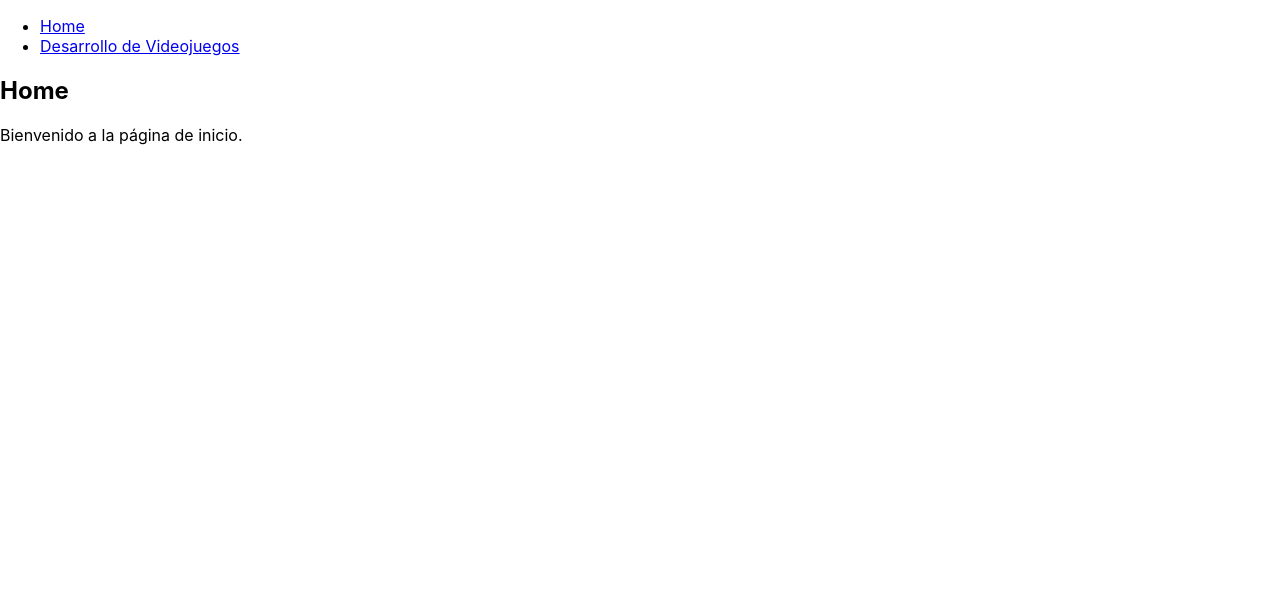
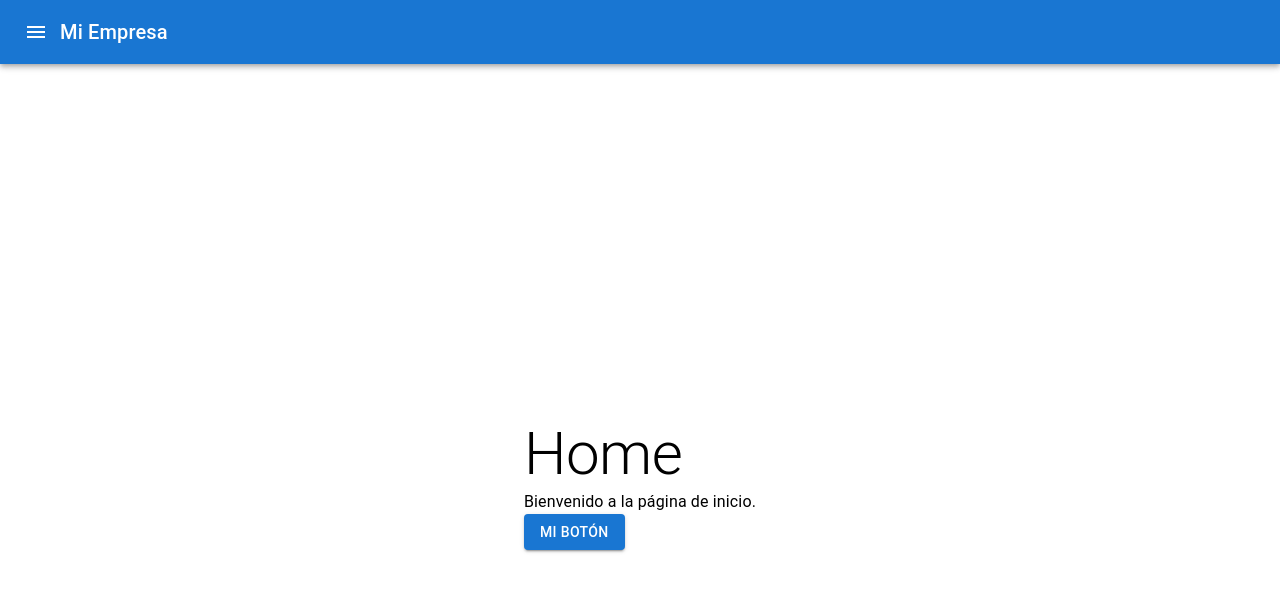
Before and after one commit to Germanovct/empresa-frontend, a React (Create React App) app: page / in a window 1280 px wide. Shown: the top 592 px of the page. Built offline with nearby package versions, Linux system fonts and the light colour scheme.

Commit message:
Navbar con MATERIAL UI

```diff
--- a/package.json
+++ b/package.json
@@ -3,6 +3,10 @@
   "version": "0.1.0",
   "private": true,
   "dependencies": {
+    "@emotion/react": "^11.11.3",
+    "@emotion/styled": "^11.11.0",
+    "@mui/icons-material": "^5.15.6",
+    "@mui/material": "^5.15.6",
     "@testing-library/jest-dom": "^5.17.0",
     "@testing-library/react": "^13.4.0",
     "@testing-library/user-event": "^13.5.0",
--- a/src/App.js
+++ b/src/App.js
@@ -3,6 +3,14 @@ import React from 'react';
 import { BrowserRouter as Router, Route, Routes } from 'react-router-dom';
 import Navbar from './components/Navbar';
 import DesarrolloVideojuegos from './components/DesarrolloVideojuegos';
+import Desarrolloweb from './components/Desarrolloweb';
+import Animacion3d from './components/Animacion3d';
+import Arte3d from './components/Arte3d';
+import Gamedesign from './components/GameDesign';
+import Musica from './components/Musica';
+import Art from './components/ObrasdeArte';
+import Products from './components/ProductsMarca';
+import { Container, Typography, Button } from '@mui/material';
 
 function App() {
   return (
@@ -11,18 +19,34 @@ function App() {
       <Routes>
         <Route path="/" element={<Home />} />
         <Route path="/desarrollo-videojuegos" element={<DesarrolloVideojuegos />} />
+        <Route path="/desarrolloweb" element={<Desarrolloweb />} />
+        <Route path="/animacion-3d" element={<Animacion3d />} />
+        <Route path="/arte-3d" element={<Arte3d />} />
+        <Route path="/gamedesign" element={<Gamedesign />} />
+        <Route path="/musica" element={<Musica />} />
+        <Route path="/art" element={<Art />} />
+        <Route path="/products" element={<Products />} />
       </Routes>
     </Router>
   );
 }
 
-
 const Home = () => {
   return (
-    <div>
-      <h2>Home</h2>
-      <p>Bienvenido a la página de inicio.</p>
-    </div>
+    <Container sx={{ display: 'flex', justifyContent: 'center', alignItems: 'center', height: '100vh' }}>
+      <div>
+        <Typography variant="h2" mt={5}>
+          Home
+        </Typography>
+        <Typography variant="body1">
+          Bienvenido a la página de inicio.
+        </Typography>
+        <Button variant="contained" color="primary" mt={2}>
+          Mi Botón
+        </Button>
+        {/* Agrega aquí más componentes de Material-UI según sea necesario */}
+      </div>
+    </Container>
   );
 };
 
--- a/src/components/Animacion3d.js
+++ b/src/components/Animacion3d.js
@@ -0,0 +1,12 @@
+import React from 'react';
+
+const Animacion3d = () => {
+  return (
+    <div>
+      <h2>Animacion3d</h2>
+      <p>¡Bienvenido a nuestra sección de Animacion3d!</p>
+    </div>
+  );
+};
+
+export default Animacion3d;
--- a/src/components/Arte3d.js
+++ b/src/components/Arte3d.js
@@ -0,0 +1,12 @@
+import React from 'react';
+
+const Arte3d = () => {
+  return (
+    <div>
+      <h2>Arte3d</h2>
+      <p>¡Bienvenido a nuestra sección de Arte3d!</p>
+    </div>
+  );
+};
+
+export default Arte3d;
--- a/src/components/GameDesign.js
+++ b/src/components/GameDesign.js
@@ -0,0 +1,12 @@
+import React from 'react';
+
+const Gamedesign = () => {
+  return (
+    <div>
+      <h2>Game design</h2>
+      <p>¡Bienvenido a nuestra sección de Game design!</p>
+    </div>
+  );
+};
+
+export default Gamedesign;
--- a/src/components/Musica.js
+++ b/src/components/Musica.js
@@ -0,0 +1,12 @@
+import React from 'react';
+
+const Musica = () => {
+  return (
+    <div>
+      <h2>Musica</h2>
+      <p>¡Bienvenido a nuestra sección de Musica!</p>
+    </div>
+  );
+};
+
+export default Musica;
--- a/src/components/Navbar.js
+++ b/src/components/Navbar.js
@@ -1,16 +1,71 @@
 // Navbar.js
 import React from 'react';
+import { AppBar, Toolbar, IconButton, Typography, Button, Menu, MenuItem } from '@mui/material';
+import MenuIcon from '@mui/icons-material/Menu';
 import { Link } from 'react-router-dom';
 
 const Navbar = () => {
+  const [anchorEl, setAnchorEl] = React.useState(null);
+
+  const handleMenuOpen = (event) => {
+    setAnchorEl(event.currentTarget);
+  };
+
+  const handleMenuClose = () => {
+    setAnchorEl(null);
+  };
+
   return (
-    <nav>
-      <ul>
-        <li><Link to="/">Home</Link></li>
-        <li><Link to="/desarrollo-videojuegos">Desarrollo de Videojuegos</Link></li>
-        {/* Agrega más enlaces para otras rutas */}
-      </ul>
-    </nav>
+    <AppBar position="static">
+      <Toolbar>
+        <IconButton
+          size="large"
+          edge="start"
+          color="inherit"
+          aria-label="menu"
+          onClick={handleMenuOpen}
+        >
+          <MenuIcon />
+        </IconButton>
+        <Typography variant="h6" component="div" sx={{ flexGrow: 1 }}>
+          Mi Empresa
+        </Typography>
+        <Menu
+          anchorEl={anchorEl}
+          open={Boolean(anchorEl)}
+          onClose={handleMenuClose}
+        >
+          <MenuItem component={Link} to="/" onClick={handleMenuClose}>
+            Inicio
+          </MenuItem>
+          <MenuItem component={Link} to="/desarrollo-videojuegos" onClick={handleMenuClose}>
+            Desarrollo de Videojuegos
+          </MenuItem>
+          <MenuItem component={Link} to="/desarrolloweb" onClick={handleMenuClose}>
+            Desarrollo Web
+          </MenuItem>
+          <MenuItem component={Link} to="/animacion-3d" onClick={handleMenuClose}>
+            Animación 3D
+          </MenuItem>
+          <MenuItem component={Link} to="/arte-3d" onClick={handleMenuClose}>
+            Arte 3D
+          </MenuItem>
+          <MenuItem component={Link} to="/gamedesign" onClick={handleMenuClose}>
+            Game Design
+          </MenuItem>
+          <MenuItem component={Link} to="/musica" onClick={handleMenuClose}>
+            Música
+          </MenuItem>
+          <MenuItem component={Link} to="/art" onClick={handleMenuClose}>
+            Obras de Arte
+          </MenuItem>
+          <MenuItem component={Link} to="/products" onClick={handleMenuClose}>
+            Productos de Marca
+          </MenuItem>
+          {/* Agrega más elementos de menú para otros servicios */}
+        </Menu>
+      </Toolbar>
+    </AppBar>
   );
 };
 
--- a/src/components/ObrasdeArte.js
+++ b/src/components/ObrasdeArte.js
@@ -0,0 +1,12 @@
+import React from 'react';
+
+const Art = () => {
+  return (
+    <div>
+      <h2>Artn</h2>
+      <p>¡Bienvenido a nuestra sección de Art!</p>
+    </div>
+  );
+};
+
+export default Art;
--- a/src/components/ProductsMarca.js
+++ b/src/components/ProductsMarca.js
@@ -0,0 +1,12 @@
+import React from 'react';
+
+const Products = () => {
+  return (
+    <div>
+      <h2>Products</h2>
+      <p>¡Bienvenido a nuestra sección de Products!</p>
+    </div>
+  );
+};
+
+export default Products;
```
Also changed, not shown: 1 other file (tests, documents, lock files or other folders).
